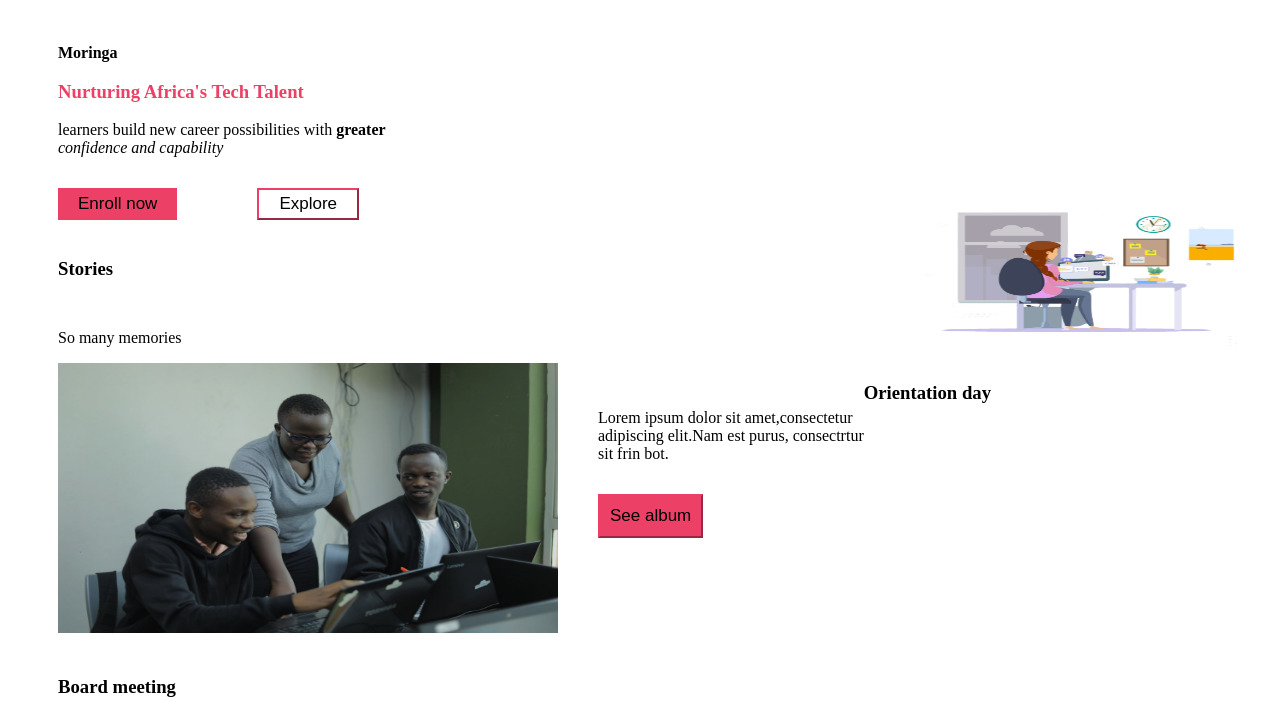
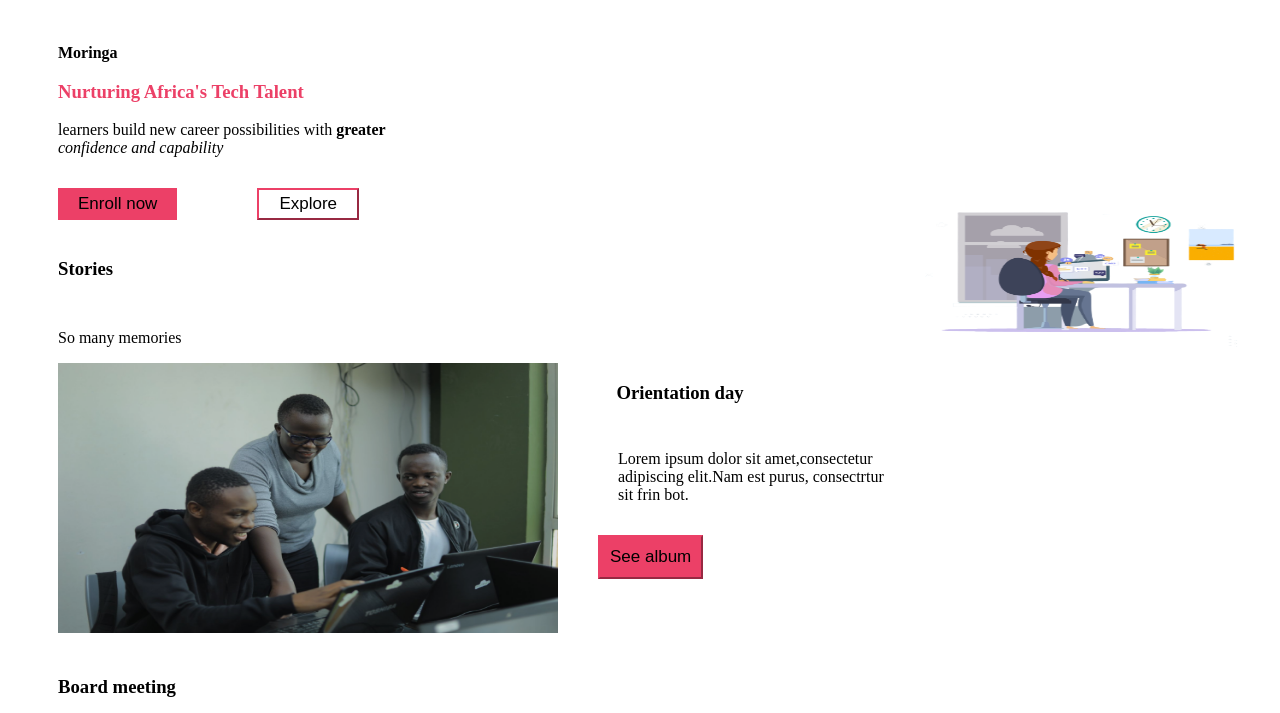
Before and after one commit to Kaburu12/moringa-school-website, a plain HTML site: page index.html in a window 1280 px wide. Shown: the part 77-790 px from the top of the page. Drawn offline with Linux system fonts and the light colour scheme.

Commit message:
use of div

```diff
--- a/index.html
+++ b/index.html
@@ -40,9 +40,11 @@
     <ul id="menu">
         <li> <img id="im" src="/images/image 2.png" alt="moringa pics">
             <li>
-                <h3 class="right">Orientation day</h3>
+                <div>
+                    <h3 class="right">Orientation day</h3>
+                </div>
                 <div class="right2">
-                    <p>Lorem ipsum dolor sit amet,consectetur <br> adipiscing elit.Nam est purus, consectrtur <br> sit frin bot.</p>
+                    <p class="orient">Lorem ipsum dolor sit amet,consectetur <br> adipiscing elit.Nam est purus, consectrtur <br> sit frin bot.</p>
                     <button class="tab3" id="tab3" onclick="">See album</button>
                 </div>
             </li>
```
